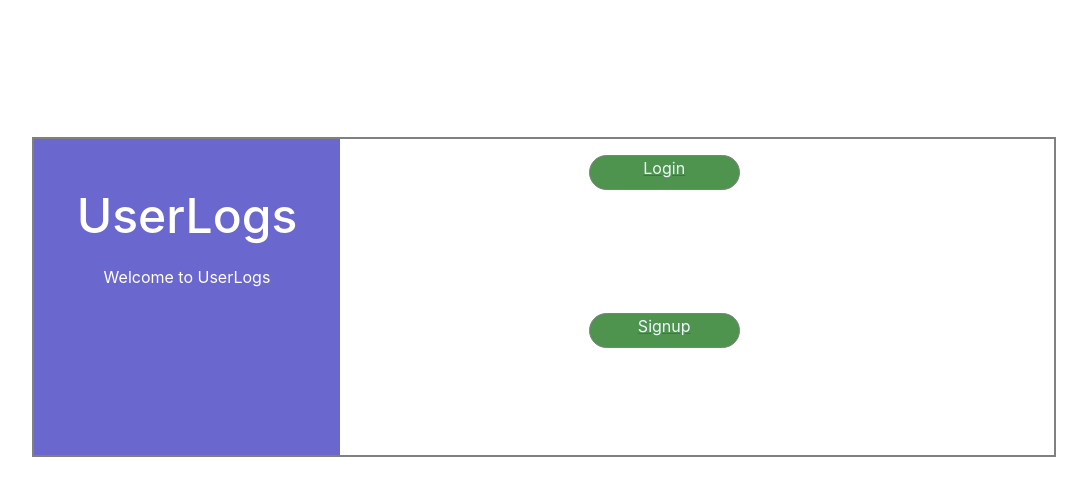
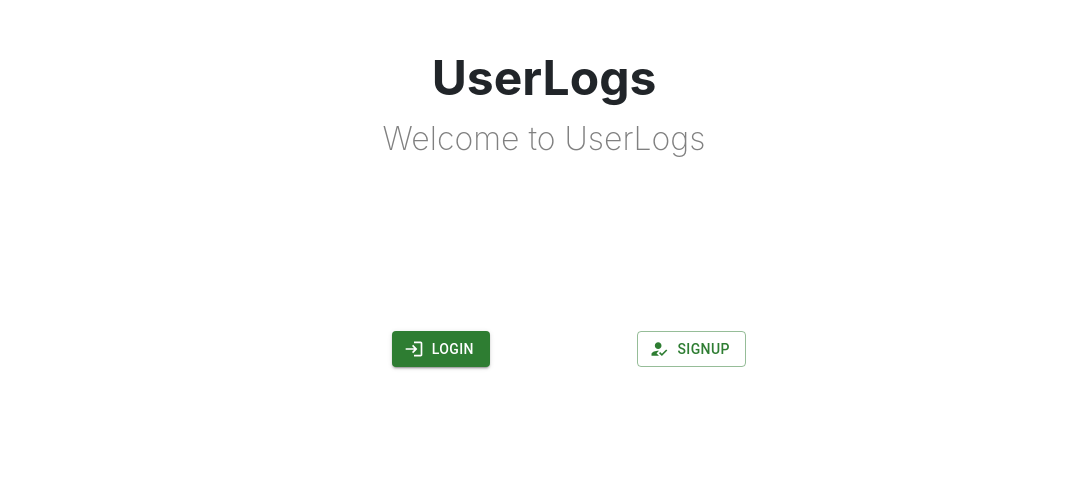
Before and after one commit to SiDDhartharG/walkover_user_log_frontend, a React (Create React App) app: page / in a window 1280 px wide. Shown: the part 151-646 px from the top of the page, without its empty margins (96-1183 px from the left). Built offline with nearby package versions, Linux system fonts and the light colour scheme.

Commit message:
dashboard layouts

```diff
--- a/src/Components/App.js
+++ b/src/Components/App.js
@@ -1,4 +1,4 @@
-import { Home, Landing, Login, Signup,TableView } from "./";
+import { Home, Landing, Login, Signup, TableView, CreateTable } from "./";
 import { BrowserRouter as Router, Routes, Route } from "react-router-dom";
 import { useEffect } from "react";
 import { useNavigate } from "react-router-dom";
@@ -18,7 +18,8 @@ function App() {
         <Route path="/home" element={<Home />} />
         <Route path="/login" element={<Login />} />
         <Route path="/signup" element={<Signup />} />
-        <Route path="/table/:tablename" element={<TableView/>} />
+        <Route path="/table/:tablename" element={<TableView />} />
+        <Route path="/createtable" element={<CreateTable />}/>
       </Routes>
     </>
   );
--- a/src/Components/CreateTable.js
+++ b/src/Components/CreateTable.js
@@ -0,0 +1,33 @@
+import { Button } from "@mui/material";
+import React from "react";
+import { useNavigate } from "react-router-dom";
+
+function CreateTable(props) {
+  const navigate = useNavigate();
+  const onLogoutClick = () => {
+    localStorage.removeItem("token");
+    navigate("/");
+  };
+  return (
+    <div>
+      <div className="nav">
+        <div className="nav-left">
+          <span>UserLogs</span>
+        </div>
+        <div className="nav-right">
+          <div className="nav-right-user">
+            <span>Username</span>
+          </div>
+          <div className="nav-right-logout">
+            <Button color="secondary" onClick={onLogoutClick}>
+              Logout
+            </Button>
+          </div>
+        </div>
+      </div>
+      <div className="creattable-form"></div>
+    </div>
+  );
+}
+
+export default CreateTable;
--- a/src/Components/Dashboard.js
+++ b/src/Components/Dashboard.js
@@ -1,23 +1,33 @@
 import { Button, Card } from "@mui/material";
 import AddIcon from "@mui/icons-material/Add";
+import AddCircleOutlineIcon from "@mui/icons-material/AddCircleOutline";
 import React from "react";
 import { TableCard } from "./";
+import { Link, Navigate, useNavigate } from "react-router-dom";
 
 function Dashboard(props) {
+  const navigate = useNavigate();
+  function handleAddClick(e){
+    e.preventDefault();
+    navigate('/createtable')
+  }
   return (
     <div className="dashboard">
       <div className="table-list">
         <TableCard />
         <TableCard />
         <TableCard />
+        <TableCard />
+        <TableCard />
+        <TableCard />
+        <TableCard />
+        <TableCard />
+        <TableCard />
+        <TableCard />
+        <TableCard />
       </div>
-      <div className="add">
-        <Button
-          variant="contained"
-          style={{marginTop:"20px", width: "50px", height: "50px",  borderRadius: "200px" }}
-        >
-          <AddIcon />
-        </Button>
+      <div className="add" onClick={handleAddClick}>
+          <AddCircleOutlineIcon color="primary" fontSize="large" />
       </div>
     </div>
   );
--- a/src/Components/Landing.js
+++ b/src/Components/Landing.js
@@ -4,6 +4,10 @@ import Box from "@mui/material/Box";
 import Paper from "@mui/material/Paper";
 import Grid from "@mui/material/Grid";
 import { useNavigate } from "react-router-dom";
+import { Button } from "@mui/material";
+import LoginIcon from '@mui/icons-material/Login';
+import HowToRegIcon from '@mui/icons-material/HowToReg';
+import Login from "./Login";
 function Landing(props) {
   const navigate = useNavigate();
 
@@ -12,27 +16,44 @@ function Landing(props) {
       navigate("/home");
     }
   }, []);
+  function handleLoginCLick(e){
+    e.preventDefault();
+    navigate('/login');
+  }
+  function handleSigninCLick(e){
+    e.preventDefault();
+    navigate('/signin');
+  }
 
   return (
+    <div style={{ marginTop: "180px" }}>
       <div className="landing-page">
         <div className="landing-div">
-        <div className="landing-div-left">
+          <div className="landing-div-header">
             <h1>UserLogs</h1>
             <p>Welcome to UserLogs</p>
           </div>
-        <div className="landing-div-right">
-        <Grid style={{display:"flex",flexDirection:"column",width:"60%",height:"100%",margin:"auto"}} container spacing={2}>
-          <Grid item xs={12} lg={6} style={{}}>
-            <Link to="/login">
-              <div className="ls-div">Login</div>
-            </Link>
+          <div className="landing-div-footer">
+            <Grid
+              style={{
+                display: "flex",
+                flexDirection: "row",
+                justifyContent: "space-between",
+                width: "60%",
+                height: "100%",
+                margin: "auto",
+              }}
+              container
+              spacing={4}
+            >
+              <Grid item xs={4} >
+                <Button variant="contained" color="success" startIcon={<LoginIcon />} onClick={handleLoginCLick}>Login</Button>
               </Grid>
-          <Grid item xs={12} lg={6}>
-            <Link to="/signup">
-              <div className="ls-div">Signup</div>
-            </Link>
+              <Grid item xs={4} >
+                <Button variant="outlined" color="success" startIcon={<HowToRegIcon />} onClick={handleSigninCLick}>Signup</Button>
               </Grid>
             </Grid>
+          </div>
         </div>
       </div>
     </div>
--- a/src/Components/TableView.js
+++ b/src/Components/TableView.js
@@ -3,7 +3,7 @@ import React from 'react';
 function TableView(props) {
     return (
         <div>
-
+            this is tableview
         </div>
     );
 }
--- a/src/Components/index.js
+++ b/src/Components/index.js
@@ -5,5 +5,5 @@ import Dashboard from "./Dashboard";
 import Landing from "./Landing";
 import TableCard from "./TableCard";
 import TableView from "./TableView";
-
-export { Home, Login, Signup, Dashboard, Landing,TableCard ,TableView };
+import CreateTable from "./CreateTable";
+export { Home, Login, Signup, Dashboard, Landing,TableCard ,TableView ,CreateTable };
--- a/src/index.css
+++ b/src/index.css
@@ -11,53 +11,44 @@ code {
   font-family: source-code-pro, Menlo, Monaco, Consolas, 'Courier New',
     monospace;
 }
-
+/*Landing page*/
 .landing-page{
-
+width: 80%;
+height: 500px;
+margin-top: 100px;
+margin:auto;
 }
-.landing-div{
-  width:80%;
-  height:20rem;
+.landing-div-header{
+  width:60%;
+  height:30%;
+  text-align: center  ;
+  margin: 50px auto;
+  padding: 20px;
+}
+.landing-div-header h1{
+  font-size: 3rem;
+  font-weight: bolder;
+}
+.landing-div-header p{
+  font-size: 2rem;
+  font-weight: 200;
+  color: gray;
+}
+.landing-div-footer{
+  width:60%;
+  height:100px;
   margin: auto;
-  margin-top: 18rem;
-  display: flex;
-  flex-direction: row;
-  justify-content: space-between;
-  border: 2px grey solid;
-}
-.landing-div-right{
-  width:60%;
-  text-align: center;
-}
-.landing-div-left{
-  width:30%;
-  text-align: center;
-  background-color: #6A67CE;
-}
-.landing-div-left h1{
-  font-size: 3rem;
-  margin-top: 3rem;
-  color: white;
-}
-.landing-div-left p{
-  font-size: 1rem;
-  margin: auto;
-  color: white;
-  margin-top: 20px;
+  margin-top: 100px;
 }
 .ls-div{
+  width:80%;
+  height:40px;
   margin: auto;
-  border: 1px solid grey;
-  height:35px;
-  width:90%;
-  border-top-left-radius: 20px;
-  border-bottom-left-radius: 20px;
-  border-bottom-right-radius: 20px;
-  border-top-right-radius: 20px;
-  text-align: center;
-  background-color: #4E944F;
-  color:aliceblue;
 }
+
+/* login-signup*/
+
+
 .nav{
   width:100%;
   height:20%;
@@ -72,3 +63,22 @@ code {
   flex-direction: row;
   justify-content: space-around;
 }
+.dashboard{
+  width:80%;
+  height: auto;
+  margin: auto;
+  margin-top: 80px;
+}
+.table-list{
+  width:80%;
+  margin: auto;
+  padding: 10px;
+  display: grid;
+  grid-template-columns: repeat(3, 1fr);
+  gap: 10px;
+  grid-auto-rows: 100px;
+}
+.add{
+  margin-top: 20px;
+  text-align: center;
+}
```
Lines whose indentation alone changed are shown as unchanged.
